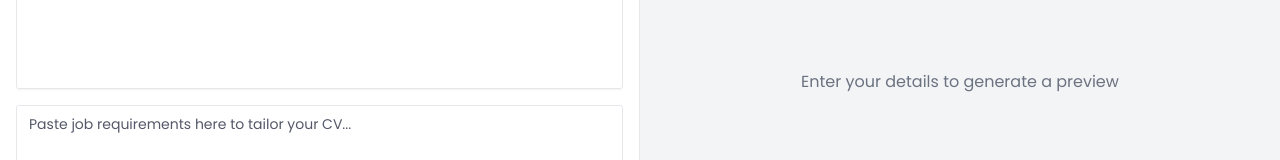
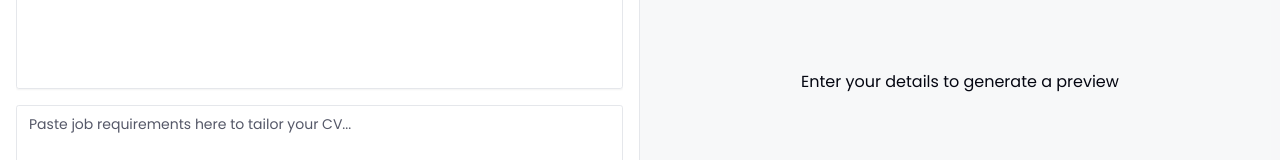
Before and after one commit to miskibin/cv-generator, a Next.js app: page / in a window 1280 px wide. Shown: the part 348-508 px from the top of the page. Built offline with nearby package versions, Linux system fonts and the light colour scheme; no server answers.

Commit message:
Update PDF preview styling and add footer with generation date

```diff
--- a/app/api/generate-cv/route.ts
+++ b/app/api/generate-cv/route.ts
@@ -193,6 +193,7 @@ For dates, use formats like "June 2019" or "March 2022 - Present".
             );
 
             // Send request to Ollama with the selected model
+            console.log("Sending request to Ollama API with model:", model);
             const ollamaResponse = await fetch(
               "http://localhost:11434/api/generate",
               {
--- a/app/page.tsx
+++ b/app/page.tsx
@@ -61,7 +61,7 @@ export default function CVGenerator() {
       </div>
 
       {/* Right column - PDF Preview */}
-      <div className="w-1/2 overflow-hidden bg-gray-100 flex flex-col">
+      <div className="w-1/2 overflow-hidden bg-muted/20 flex flex-col">
         <div className="sticky top-0 z-10 bg-white p-4 shadow flex items-center justify-between">
           <h2 className="text-xl font-bold">PDF Preview</h2>
           {cvData && (
@@ -84,9 +84,7 @@ export default function CVGenerator() {
           />
         ) : (
           <div className="flex items-center justify-center h-full">
-            <p className="text-gray-500">
-              Enter your details to generate a preview
-            </p>
+            <p className="">Enter your details to generate a preview</p>
           </div>
         )}
       </div>
--- a/components/cv-form.tsx
+++ b/components/cv-form.tsx
@@ -103,24 +103,6 @@ export function CVForm({ onDataChange, initialData }: CVFormProps) {
 
   // Handle switching between AI and manual modes
   const handleSwitchToAI = () => {
-    if (Object.keys(manualData).length > 2) {
-      const data = manualData;
-      let text = "";
-
-      if (data.firstName || data.lastName) {
-        text += `My name is ${data.firstName || ""} ${data.lastName || ""}.`;
-      }
-
-      if (data.email) text += ` Email: ${data.email}.`;
-      if (data.phone) text += ` Phone: ${data.phone}.`;
-      if (data.github) text += ` GitHub: ${data.github}.`;
-      if (data.linkedin) text += ` LinkedIn: ${data.linkedin}.`;
-      if (data.about) text += `\n\nAbout me: ${data.about}`;
-      if (data.skills?.length)
-        text += `\n\nMy skills include: ${data.skills.join(", ")}`;
-
-      setUserText(text);
-    }
     setInputMode("ai");
   };
 
--- a/lib/pdf-generator.ts
+++ b/lib/pdf-generator.ts
@@ -653,6 +653,7 @@ function renderCV(
 
   // Footer
   applyStyle("muted");
+  const footer = `Generated with CV Generator - ${new Date().toLocaleDateString()}`;
   pdf.text(
     footer,
     (pageWidth - pdf.getTextWidth(footer)) / 2,
```
